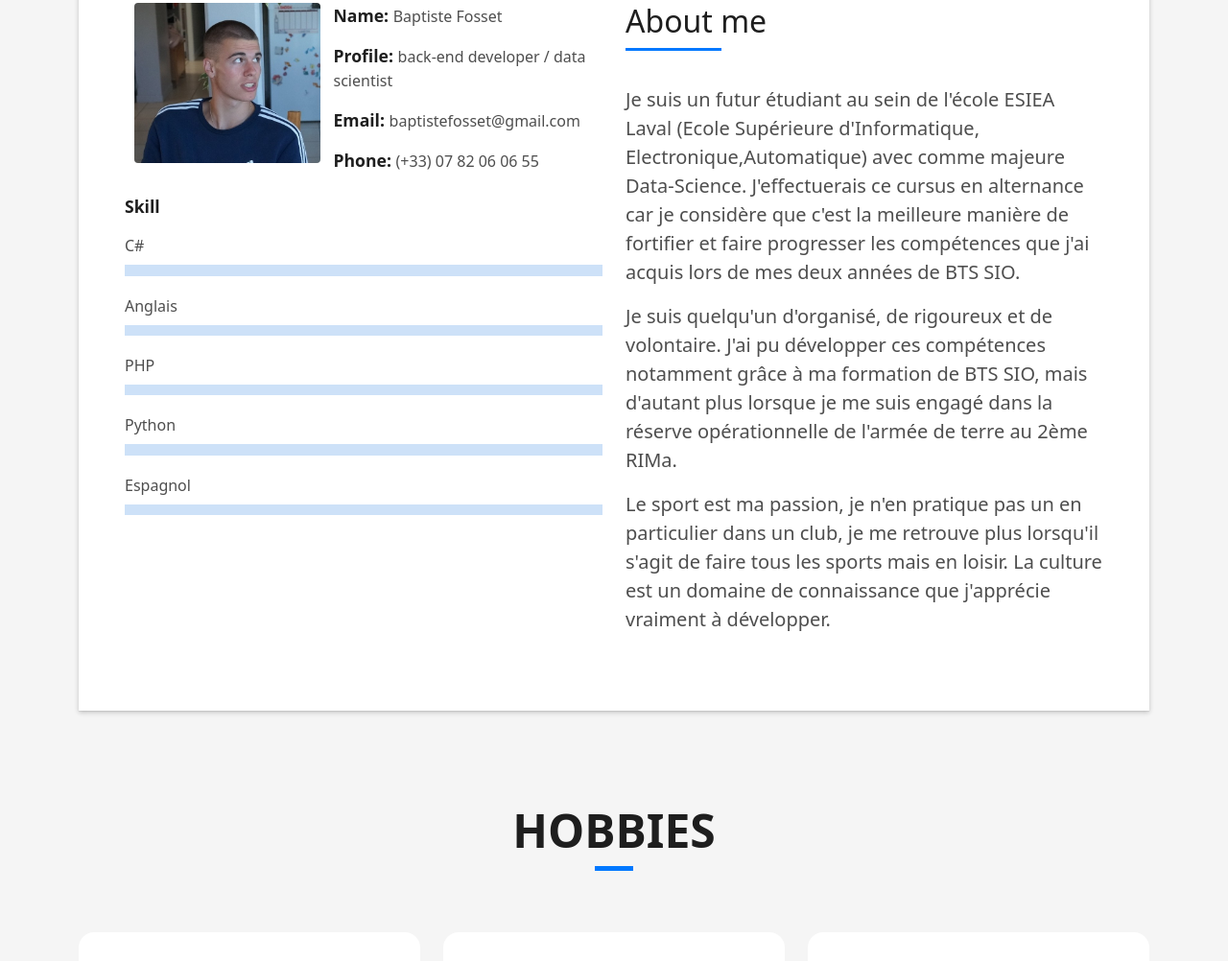
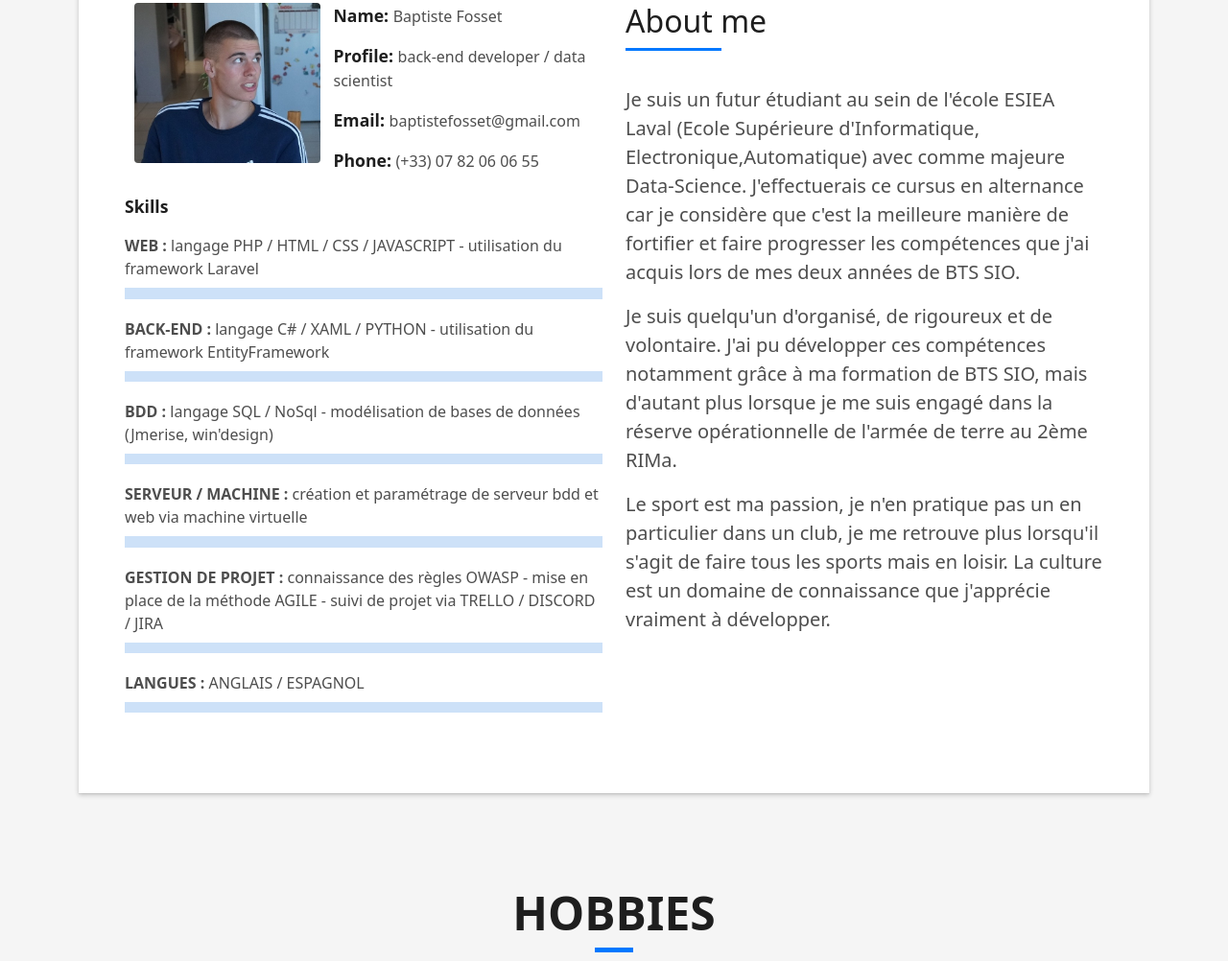
Before and after one commit to justaboyy/Portfolio-pro, a plain HTML site: page index.html in a window 1280 px wide. Shown: the part 925-1927 px from the top of the page at 96% size. Drawn offline with Linux system fonts and the light colour scheme.

Commit message:
commit du code portfolio

```diff
--- a/index.html
+++ b/index.html
@@ -95,20 +95,23 @@
                     </div>
                   </div>
                   <div class="skill-mf">
-                    <p class="title-s">Skill</p>
-                    <span>C#</span> <span class="pull-right"></span>
+                    <b><p class="title-s">Skills</p></b>
+                    <span><b>WEB : </b>langage PHP / HTML / CSS / JAVASCRIPT  -  utilisation du framework Laravel</span> <span class="pull-right"></span>
                     <div class="progress">
                     </div>
-                    <span>Anglais</span> <span class="pull-right"></span>
+                    <span><b>BACK-END : </b>  langage C# / XAML / PYTHON  -  utilisation du framework EntityFramework</span> <span class="pull-right"></span>
                     <div class="progress">
                     </div>
-                    <span>PHP</span> <span class="pull-right"></span>
+                    <span><b>BDD : </b> langage SQL / NoSql  -  modélisation de bases de données (Jmerise, win'design)</span> <span class="pull-right"></span>
                     <div class="progress">
                     </div>
-                    <span>Python</span> <span class="pull-right"></span>
+                    <span><b>SERVEUR / MACHINE :</b> création et paramétrage de serveur bdd et web via machine virtuelle</span> <span class="pull-right"></span>
                     <div class="progress">
                     </div>
-                    <span>Espagnol</span> <span class="pull-right"></span>
+                    <span><b>GESTION DE PROJET :</b> connaissance des règles OWASP  - mise en place de la méthode AGILE  -  suivi de projet via TRELLO / DISCORD / JIRA</span> <span class="pull-right"></span>
+                    <div class="progress">
+                    </div>
+                    <span><b>LANGUES : </b>ANGLAIS / ESPAGNOL</span> <span class="pull-right"></span>
                     <div class="progress">
                     </div>
                   </div>
```
Also changed, not shown: 1 other file.
